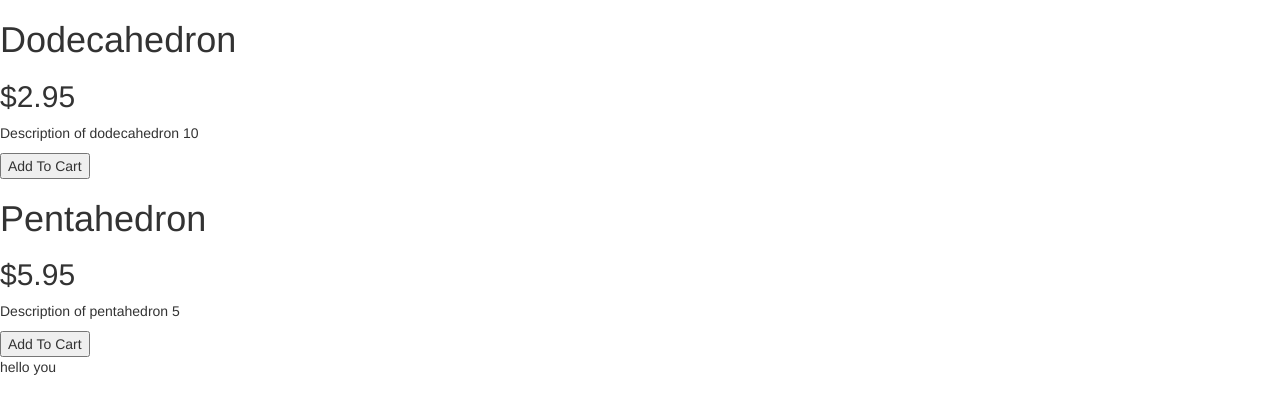
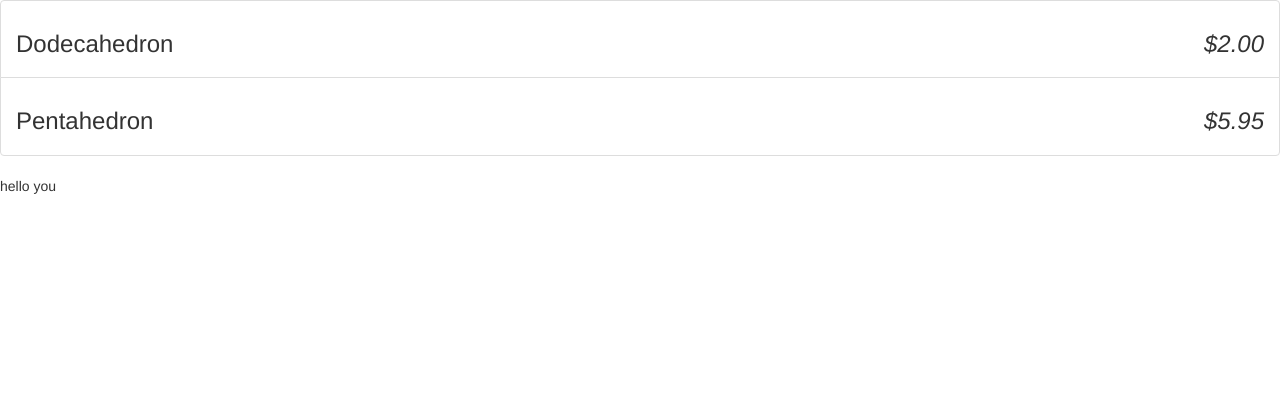
Before and after one commit to nikolai3d/angular-lynda-tutorial1, a plain HTML site: page index.html in a window 1280 px wide. Drawn offline with Linux system fonts and the light colour scheme.

Commit message:
Currency properly formatted with the _currency_ filter

```diff
--- a/app.js
+++ b/app.js
@@ -8,7 +8,7 @@ var app = angular.module('store' , []);
 
     var gems = [{
         name: "Dodecahedron",
-        price: 2.95,
+        price: 2.00,
         description: "Description of dodecahedron 10",
         canPurchase: true,
         soldOut: false,
--- a/index.html
+++ b/index.html
@@ -4,17 +4,18 @@
  <link rel="stylesheet" type="text/css" href="bower_components/bootstrap/dist/css/bootstrap.min.css" />
  </head>
  <body ng-controller="StoreController as store" >
-    <div ng-repeat="product in store.products">
-      <!--We only have access to store controller inside the body!-->
-     <div ng-hide="product.soldOut">
-         <!--Only show the product that is not sold out!-->
- <h1> {{product.name}}</h1>
- <h2> ${{product.price}} </h2>
- <p> {{product.description}} </p>
- <button ng-show="product.canPurchase">Add To Cart</button>
- <!--Only show button for products that you can purchase (using ng-show directive) -->
- </div>
- </div>
+     <ul class="list-group">
+         <li class="list-group-item" ng-repeat="product in store.products">
+             <h3>
+                 {{product.name}}
+
+                 <!-- Piping the output through "currency" filter -->
+
+                 <em class="pull-right">{{product.price | currency}}</em>
+
+             </h3>
+         </li>
+     </ul>
      <script type="text/javascript" src="bower_components/angular/angular.min.js"></script>
      <script type="text/javascript" src="app.js"></script>
      <p>{{"hello" + " you"}}</p>
```
